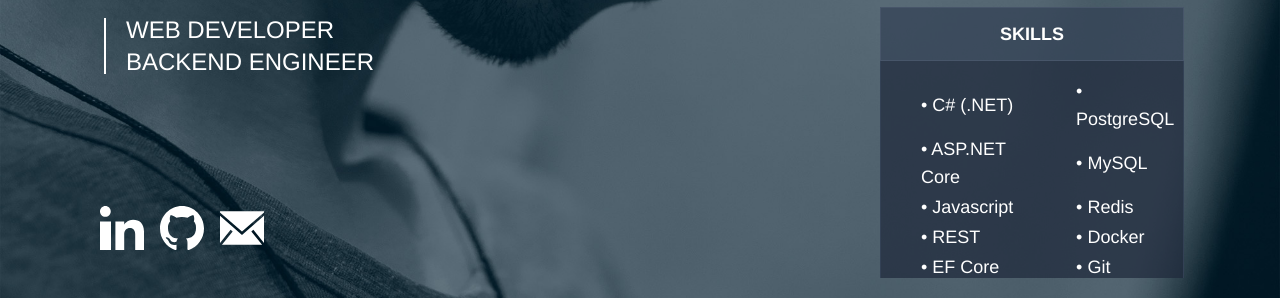
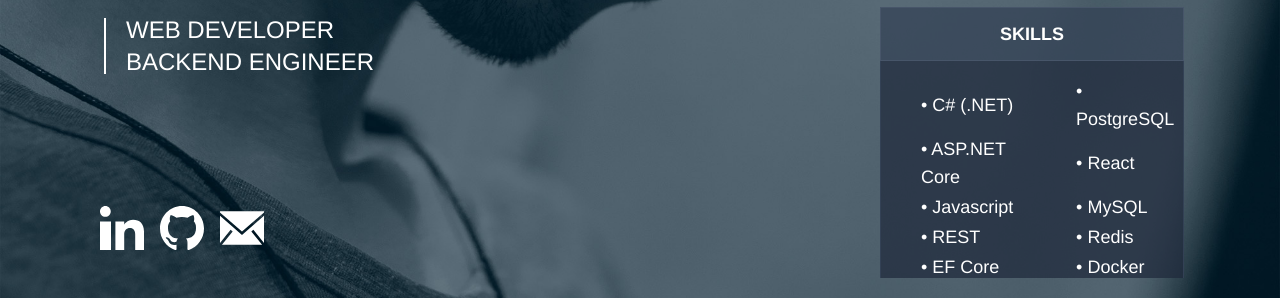
Before and after one commit to amdbattung/portfolio, a React (Vite) app: page / in a window 1280 px wide. Shown: the part 502-800 px from the top of the page. Built offline with nearby package versions, Linux system fonts and the light colour scheme.

Commit message:
Add minor details

```diff
--- a/src/components/detailsItems/MainDetails.jsx
+++ b/src/components/detailsItems/MainDetails.jsx
@@ -27,23 +27,23 @@
                     </tr>
                     <tr>
                         <td class="pl-10 bg-slate-800 bg-opacity-70">• ASP.NET Core</td>
+                        <td class="pl-10 bg-slate-800 bg-opacity-70">• React</td>
+                    </tr>
+                    <tr>
+                        <td class="pl-10 bg-slate-800 bg-opacity-70">• Javascript</td>
                         <td class="pl-10 bg-slate-800 bg-opacity-70">• MySQL</td>
                     </tr>
                     <tr>
-                        <td class="pl-10 bg-slate-800 bg-opacity-70">• Javascript</td>
+                        <td class="pl-10 bg-slate-800 bg-opacity-70">• REST</td>
                         <td class="pl-10 bg-slate-800 bg-opacity-70">• Redis</td>
                     </tr>
                     <tr>
-                        <td class="pl-10 bg-slate-800 bg-opacity-70">• REST</td>
+                        <td class="pl-10 bg-slate-800 bg-opacity-70">• EF Core</td>
                         <td class="pl-10 bg-slate-800 bg-opacity-70">• Docker</td>
                     </tr>
                     <tr>
-                        <td class="pl-10 bg-slate-800 bg-opacity-70">• EF Core</td>
-                        <td class="pl-10 bg-slate-800 bg-opacity-70">• Git</td>
-                    </tr>
-                    <tr>
                         <td class="pb-4 pl-10 bg-slate-800 bg-opacity-70">• AWS</td>
-                        <td class="pb-4 pl-10 bg-slate-800 bg-opacity-70"></td>
+                        <td class="pb-4 pl-10 bg-slate-800 bg-opacity-70">• Git</td>
                     </tr>
                 </tbody>
             </table>
--- a/src/main.jsx
+++ b/src/main.jsx
@@ -6,7 +6,7 @@
 
 ReactDOM.createRoot(document.getElementById('root')).render(
   <React.StrictMode>
-    <main class="bg-main bg-cover bg-[center_47%] w-full h-screen bg-center bg-no-repeat grid grid-cols-[60%_40%] gap-2 font-sans text-white">
+    <main class="bg-main bg-cover bg-[center_47%] w-full h-screen bg-center bg-no-repeat grid grid-cols-[60%_40%] gap-2 font-sans text-white animate-appear fill-mode-forwards opacity-0">
       <App />
     </main>
   </React.StrictMode>,
```
